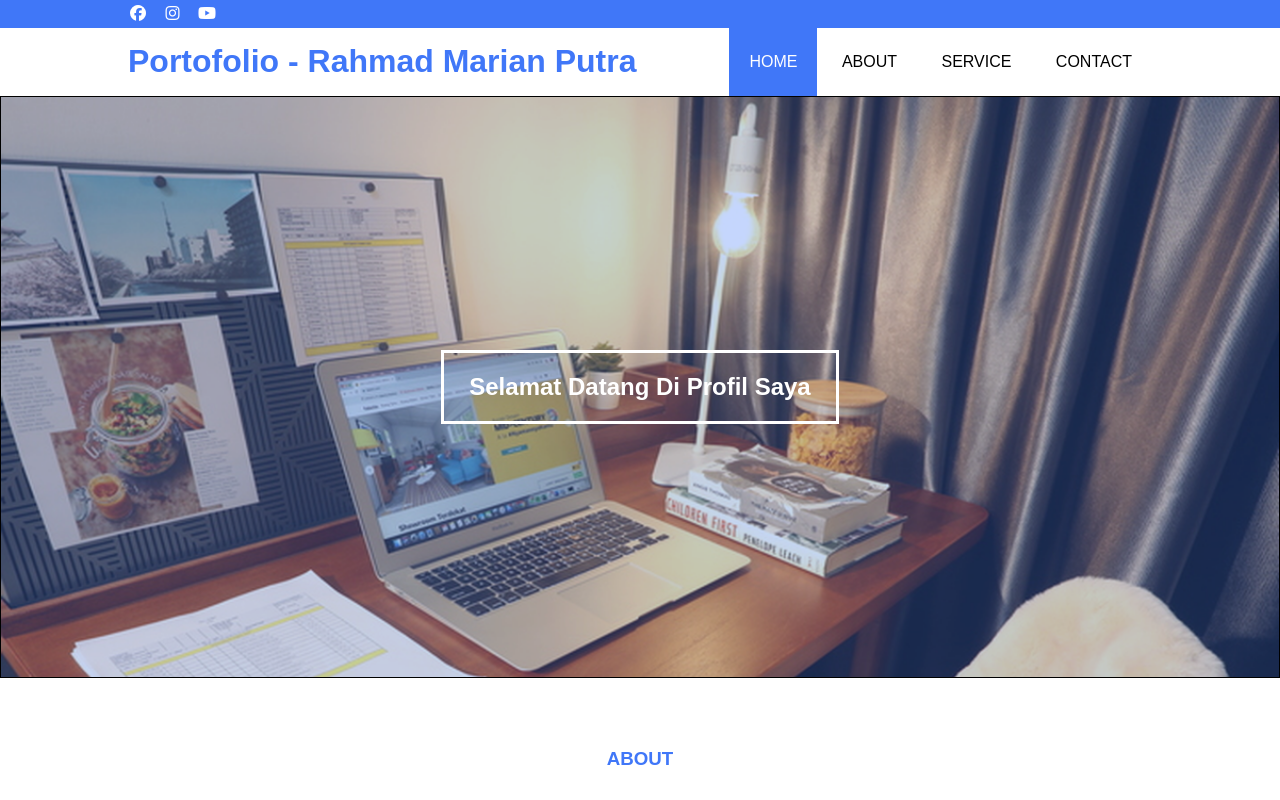
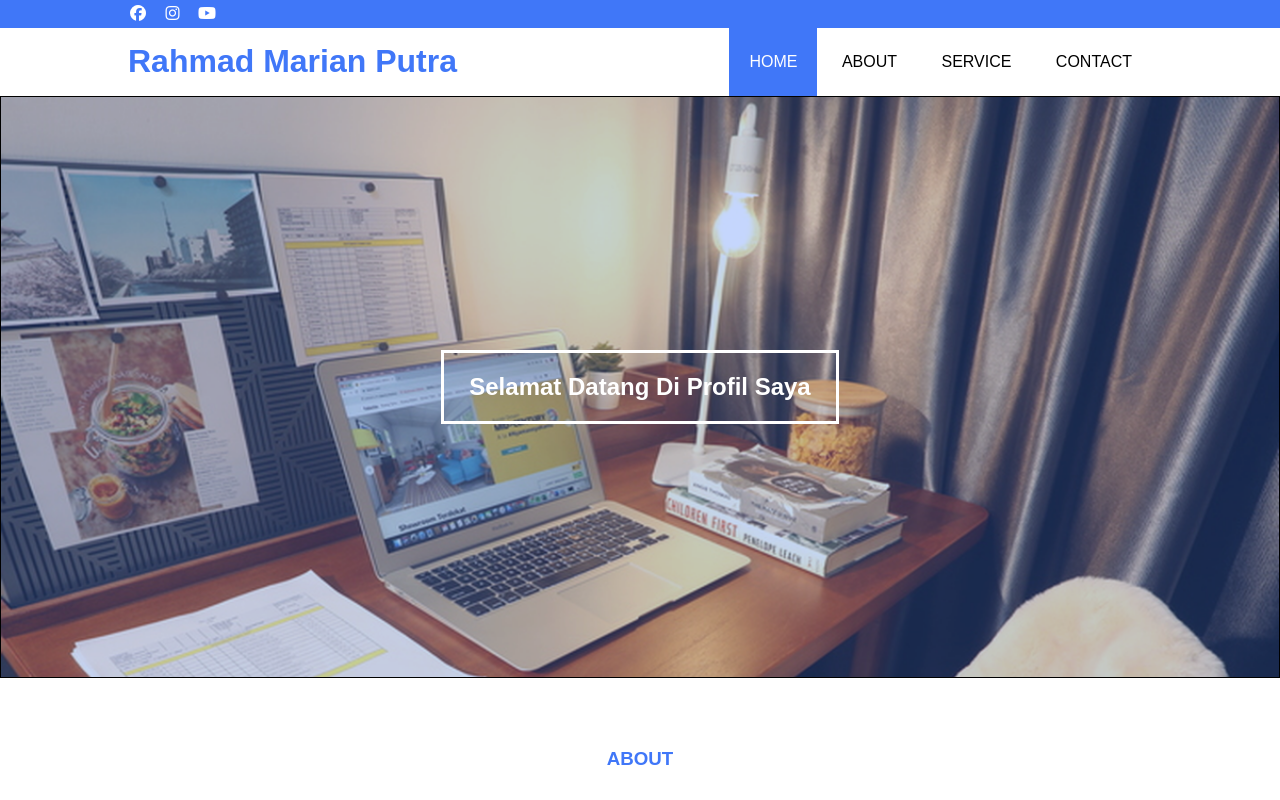
Before and after one commit to Reyyy1996/rahmadmarianputra.github.io, a plain HTML site: page index.html in a window 1280 px wide. Shown: the top 800 px of the page. Drawn offline with nearby package versions, Linux system fonts and the light colour scheme.

Commit message:
Update title and header in index.html

```diff
--- a/index.html
+++ b/index.html
@@ -3,7 +3,7 @@
 <head>
     <meta charset="UTF-8">
     <meta name="viewport" content="width=device-width, initial-scale=1.0">
-    <title>Rahmad Marian Putra</title>
+    <title>Portofolio - Rahmad Marian Putra</title>
     <link rel="stylesheet" type="text/css" href="css/style.css">
     <link rel="stylesheet" type="text/css" href="https://cdnjs.cloudflare.com/ajax/libs/font-awesome/7.0.1/css/all.min.css">
     <script src="https://code.jquery.com/jquery-3.7.1.min.js" integrity="sha256-/JqT3SQfawRcv/BIHPThkBvs0OEvtFFmqPF/lYI/Cxo=" crossorigin="anonymous"></script>
@@ -28,7 +28,7 @@
      </div>
      <header>
         <div class="container">
-            <h1><a href="index.html">Portofolio - Rahmad Marian Putra</a></h1>
+            <h1><a href="index.html">Rahmad Marian Putra</a></h1>
             <ul>
                 <li class="active"><a href="index.html">HOME</a></li>
                 <li><a href="about.html">ABOUT</a></li>
```
